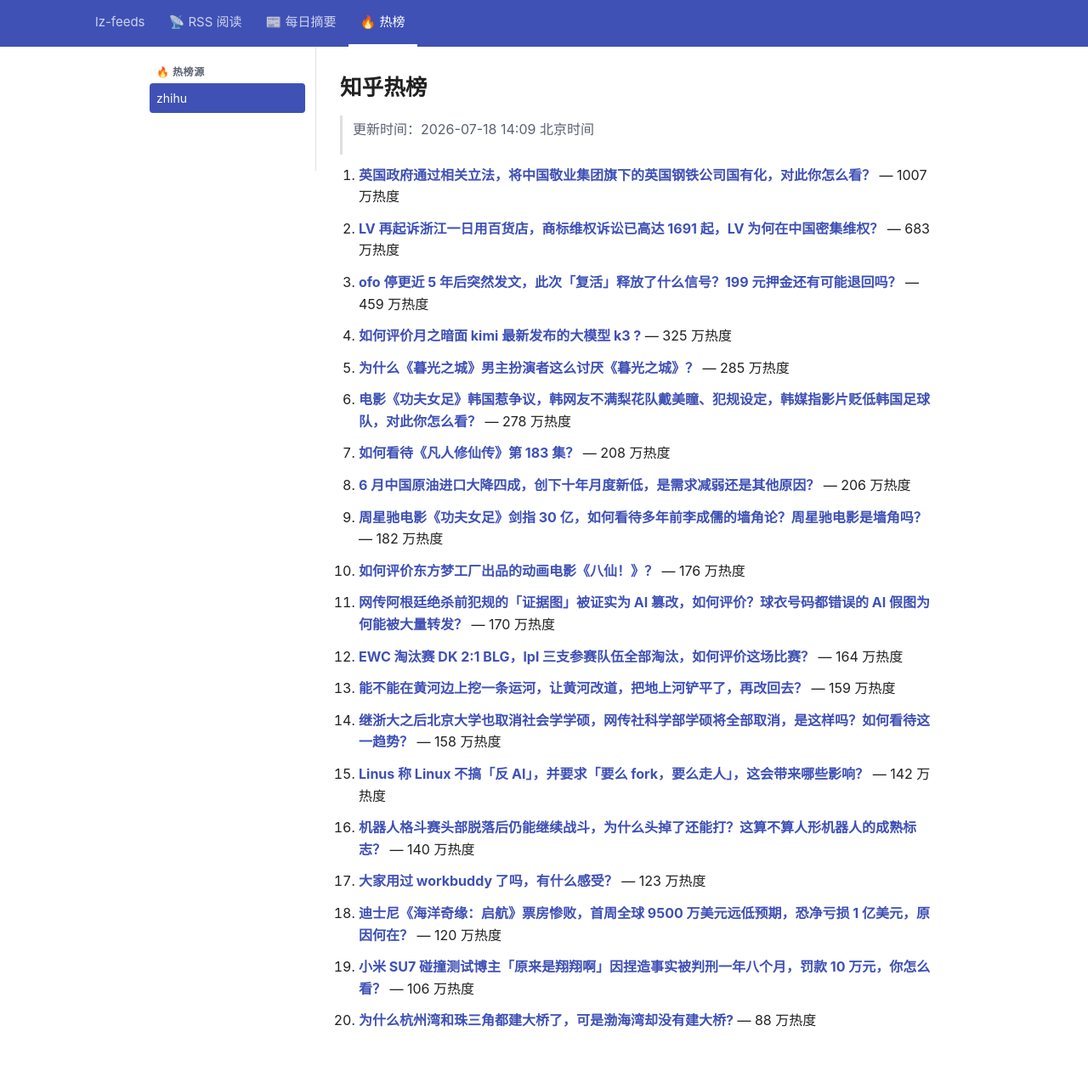
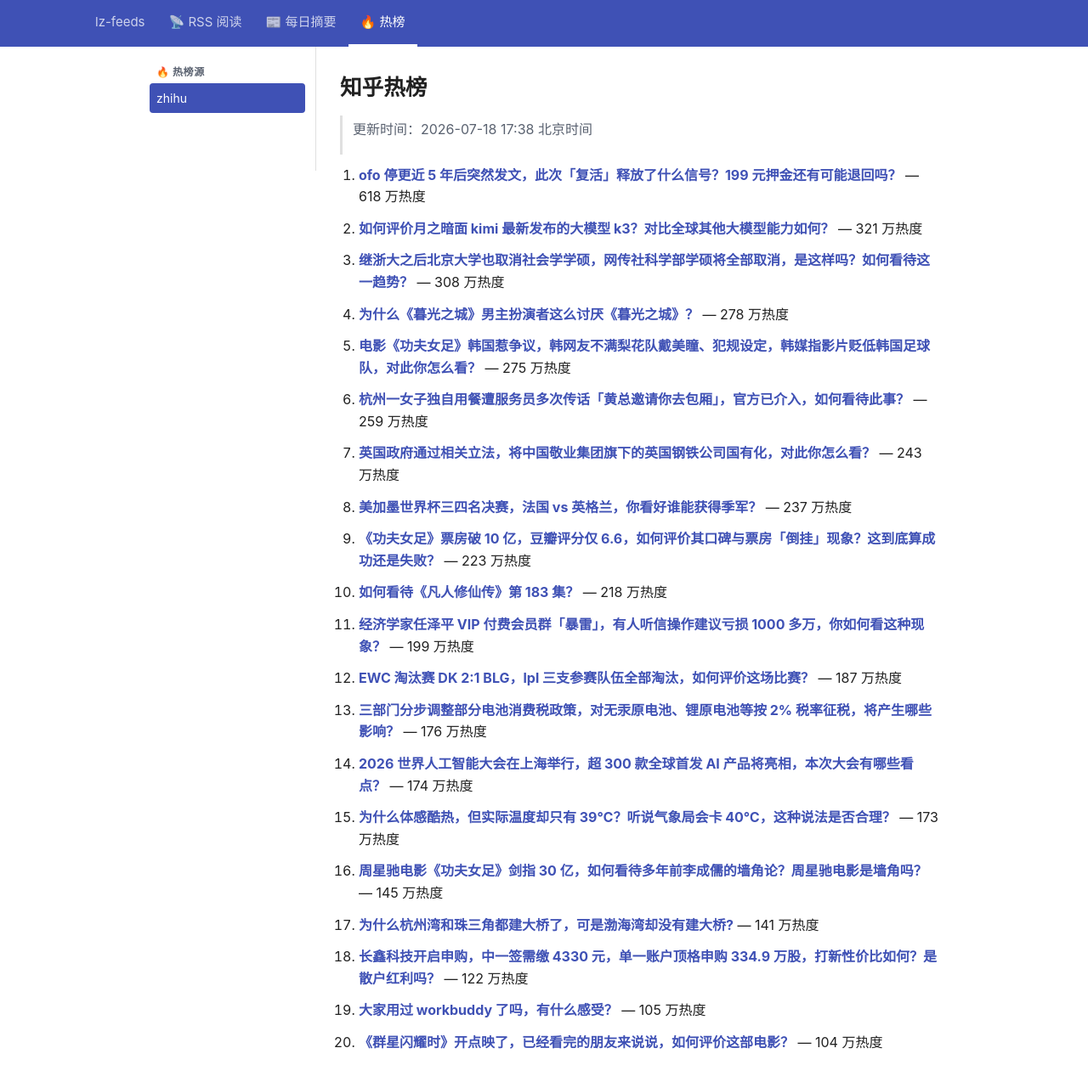
Before and after one commit to lizhang0101/lz-feeds, a Jekyll site: the page built from _hotlist/zhihu.md, in a window 1280 px wide and 1305 px high. Shown: the top 1274 px of the window at 85% size. Built offline with Jekyll 4.4.1, drawn with Linux system fonts in a browser that asks for light colours.

Commit message:
hotlist: 2026-07-18T09:38Z

```diff
--- a/_hotlist/zhihu.md
+++ b/_hotlist/zhihu.md
@@ -1,48 +1,48 @@
 ---
-updated: 2026-07-18 14:09 北京时间
+updated: 2026-07-18 17:38 北京时间
 count: 20
 ---
 
 # 知乎热榜
 
-> 更新时间：2026-07-18 14:09 北京时间
+> 更新时间：2026-07-18 17:38 北京时间
 
-1. **[英国政府通过相关立法，将中国敬业集团旗下的英国钢铁公司国有化，对此你怎么看？](https://www.zhihu.com/question/2038539763599266938)** — 1007 万热度
+1. **[ofo 停更近 5 年后突然发文，此次「复活」释放了什么信号？199 元押金还有可能退回吗？](https://www.zhihu.com/question/2061443447983007294)** — 618 万热度
 
-2. **[LV 再起诉浙江一日用百货店，商标维权诉讼已高达 1691 起，LV 为何在中国密集维权？](https://www.zhihu.com/question/2061126048599602778)** — 683 万热度
+2. **[如何评价月之暗面 kimi 最新发布的大模型 k3？对比全球其他大模型能力如何？](https://www.zhihu.com/question/2061412232924337204)** — 321 万热度
 
-3. **[ofo 停更近 5 年后突然发文，此次「复活」释放了什么信号？199 元押金还有可能退回吗？](https://www.zhihu.com/question/2061443447983007294)** — 459 万热度
+3. **[继浙大之后北京大学也取消社会学学硕，网传社科学部学硕将全部取消，是这样吗？如何看待这一趋势？](https://www.zhihu.com/question/2061043024537150852)** — 308 万热度
 
-4. **[如何评价月之暗面 kimi 最新发布的大模型 k3 ?](https://www.zhihu.com/question/2061412232924337204)** — 325 万热度
+4. **[为什么《暮光之城》男主扮演者这么讨厌《暮光之城》？](https://www.zhihu.com/question/62842616)** — 278 万热度
 
-5. **[为什么《暮光之城》男主扮演者这么讨厌《暮光之城》？](https://www.zhihu.com/question/62842616)** — 285 万热度
+5. **[电影《功夫女足》韩国惹争议，韩网友不满梨花队戴美瞳、犯规设定，韩媒指影片贬低韩国足球队，对此你怎么看？](https://www.zhihu.com/question/2061426581864714302)** — 275 万热度
 
-6. **[电影《功夫女足》韩国惹争议，韩网友不满梨花队戴美瞳、犯规设定，韩媒指影片贬低韩国足球队，对此你怎么看？](https://www.zhihu.com/question/2061426581864714302)** — 278 万热度
+6. **[杭州一女子独自用餐遭服务员多次传话「黄总邀请你去包厢」，官方已介入，如何看待此事？](https://www.zhihu.com/question/2061337736611734900)** — 259 万热度
 
-7. **[如何看待《凡人修仙传》第 183 集？](https://www.zhihu.com/question/2061776695682676563)** — 208 万热度
+7. **[英国政府通过相关立法，将中国敬业集团旗下的英国钢铁公司国有化，对此你怎么看？](https://www.zhihu.com/question/2038539763599266938)** — 243 万热度
 
-8. **[6 月中国原油进口大降四成，创下十年月度新低，是需求减弱还是其他原因？](https://www.zhihu.com/question/2060663328502977751)** — 206 万热度
+8. **[美加墨世界杯三四名决赛，法国 vs 英格兰，你看好谁能获得季军？](https://www.zhihu.com/question/2061357730921820468)** — 237 万热度
 
-9. **[周星驰电影《功夫女足》剑指 30 亿，如何看待多年前李成儒的墙角论？周星驰电影是墙角吗？](https://www.zhihu.com/question/2060645191220990307)** — 182 万热度
+9. **[《功夫女足》票房破 10 亿，豆瓣评分仅 6.6，如何评价其口碑与票房「倒挂」现象？这到底算成功还是失败？](https://www.zhihu.com/question/2060529589093511823)** — 223 万热度
 
-10. **[如何评价东方梦工厂出品的动画电影《八仙！》？](https://www.zhihu.com/question/2061035588799697257)** — 176 万热度
+10. **[如何看待《凡人修仙传》第 183 集？](https://www.zhihu.com/question/2061776695682676563)** — 218 万热度
 
-11. **[网传阿根廷绝杀前犯规的「证据图」被证实为 AI 篡改，如何评价？球衣号码都错误的 AI 假图为何能被大量转发？](https://www.zhihu.com/question/2061411962487924266)** — 170 万热度
+11. **[经济学家任泽平 VIP 付费会员群「暴雷」，有人听信操作建议亏损 1000 多万，你如何看这种现象？](https://www.zhihu.com/question/2061371759589323819)** — 199 万热度
 
-12. **[EWC 淘汰赛 DK 2:1 BLG，lpl 三支参赛队伍全部淘汰，如何评价这场比赛？](https://www.zhihu.com/question/2061601737702740964)** — 164 万热度
+12. **[EWC 淘汰赛 DK 2:1 BLG，lpl 三支参赛队伍全部淘汰，如何评价这场比赛？](https://www.zhihu.com/question/2061601737702740964)** — 187 万热度
 
-13. **[能不能在黄河边上挖一条运河，让黄河改道，把地上河铲平了，再改回去？](https://www.zhihu.com/question/476803673)** — 159 万热度
+13. **[三部门分步调整部分电池消费税政策，对无汞原电池、锂原电池等按 2% 税率征税，将产生哪些影响？](https://www.zhihu.com/question/2061492056724174422)** — 176 万热度
 
-14. **[继浙大之后北京大学也取消社会学学硕，网传社科学部学硕将全部取消，是这样吗？如何看待这一趋势？](https://www.zhihu.com/question/2061043024537150852)** — 158 万热度
+14. **[2026 世界人工智能大会在上海举行，超 300 款全球首发 AI 产品将亮相，本次大会有哪些看点？](https://www.zhihu.com/question/2061186638059758273)** — 174 万热度
 
-15. **[Linus 称 Linux 不搞「反 AI」，并要求「要么 fork，要么走人」，这会带来哪些影响？](https://www.zhihu.com/question/2061099332632416849)** — 142 万热度
+15. **[为什么体感酷热，但实际温度却只有 39℃？听说气象局会卡 40℃，这种说法是否合理？](https://www.zhihu.com/question/2061366752232190902)** — 173 万热度
 
-16. **[机器人格斗赛头部脱落后仍能继续战斗，为什么头掉了还能打？这算不算人形机器人的成熟标志？](https://www.zhihu.com/question/2061451804827545826)** — 140 万热度
+16. **[周星驰电影《功夫女足》剑指 30 亿，如何看待多年前李成儒的墙角论？周星驰电影是墙角吗？](https://www.zhihu.com/question/2060645191220990307)** — 145 万热度
 
-17. **[大家用过 workbuddy 了吗，有什么感受？](https://www.zhihu.com/question/2031424971629651052)** — 123 万热度
+17. **[为什么杭州湾和珠三角都建大桥了，可是渤海湾却没有建大桥?](https://www.zhihu.com/question/660373683)** — 141 万热度
 
-18. **[迪士尼《海洋奇缘：启航》票房惨败，首周全球 9500 万美元远低预期，恐净亏损 1 亿美元，原因何在？](https://www.zhihu.com/question/2059974558191285469)** — 120 万热度
+18. **[长鑫科技开启申购，中一签需缴 4330 元，单一账户顶格申购 334.9 万股，打新性价比如何？是散户红利吗？](https://www.zhihu.com/question/2061067983900906626)** — 122 万热度
 
-19. **[小米 SU7 碰撞测试博主「原来是翔翔啊」因捏造事实被判刑一年八个月，罚款 10 万元，你怎么看？](https://www.zhihu.com/question/2061463583091959064)** — 106 万热度
+19. **[大家用过 workbuddy 了吗，有什么感受？](https://www.zhihu.com/question/2031424971629651052)** — 105 万热度
 
-20. **[为什么杭州湾和珠三角都建大桥了，可是渤海湾却没有建大桥?](https://www.zhihu.com/question/660373683)** — 88 万热度
+20. **[《群星闪耀时》开点映了，已经看完的朋友来说说，如何评价这部电影？](https://www.zhihu.com/question/2058505695797031998)** — 104 万热度
```
